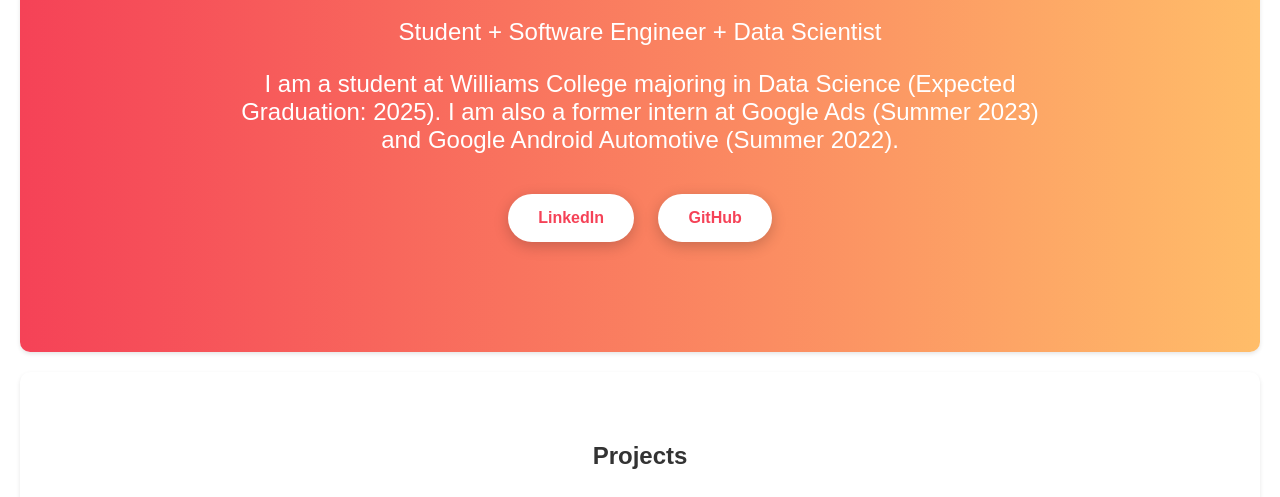
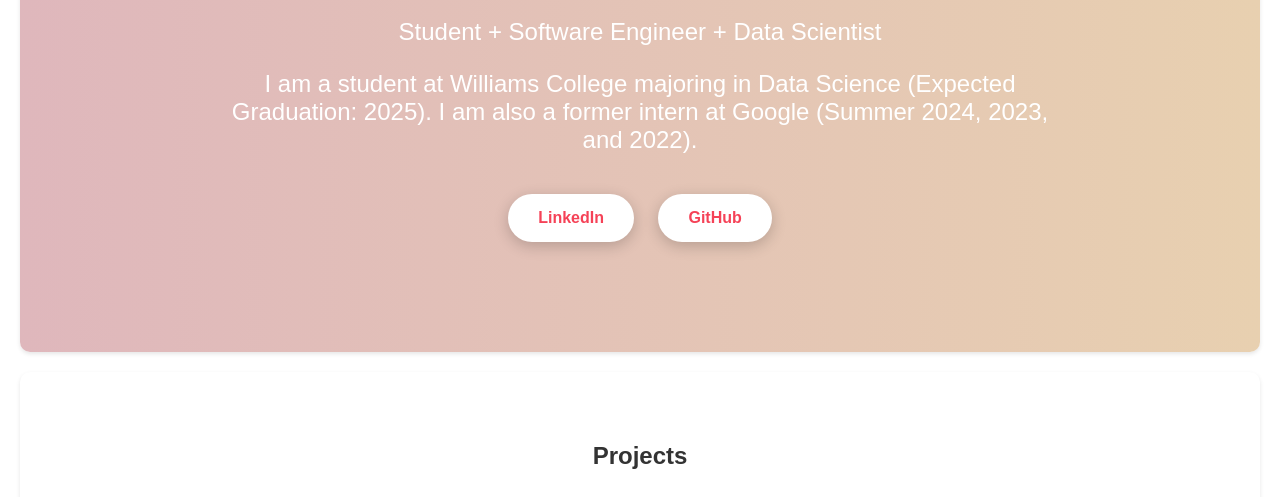
Before and after one commit to alessasomer/portfolio, a website: page index.html in a window 1280 px wide. Shown: the part 303-800 px from the top of the page. Drawn offline with Linux system fonts and the light colour scheme.

Commit message:
update background

```diff
--- a/index.html
+++ b/index.html
@@ -20,7 +20,7 @@
         <div class="home-content">
             <h1>Alessa Somer</h1>
             <p>Student + Software Engineer + Data Scientist</p>
-            <p>I am a student at Williams College majoring in Data Science (Expected Graduation: 2025). I am also a former intern at Google Ads (Summer 2023) and Google Android Automotive (Summer 2022).</p>
+            <p>I am a student at Williams College majoring in Data Science (Expected Graduation: 2025). I am also a former intern at Google (Summer 2024, 2023, and 2022).</p>
             <div class="buttons">
                 <a href="https://www.linkedin.com/in/alessandra-somer-1061b8169" class="button" target="_blank">LinkedIn</a>
                 <a href="https://github.com/alessasomer" class="button" target="_blank">GitHub</a>
@@ -65,7 +65,7 @@
     <section id="resume">
         <h2>Resume</h2>
         <div class="resume-container">
-            <iframe src="Alessa Somer Resume w projects.pdf"></iframe>
+            <iframe src="resume.pdf"></iframe>
         </div>
     </section>
 
--- a/styles.css
+++ b/styles.css
@@ -44,7 +44,7 @@
 
 /* home */
 #home {
-    background: linear-gradient(to right, #f54257, #ffbd69);
+    background: linear-gradient(to right, #dfb7bc, #e8d0b0);
     color: #fff;
     padding: 100px 200px;
     text-align: center;
```
Also changed, not shown: 4 other files.
